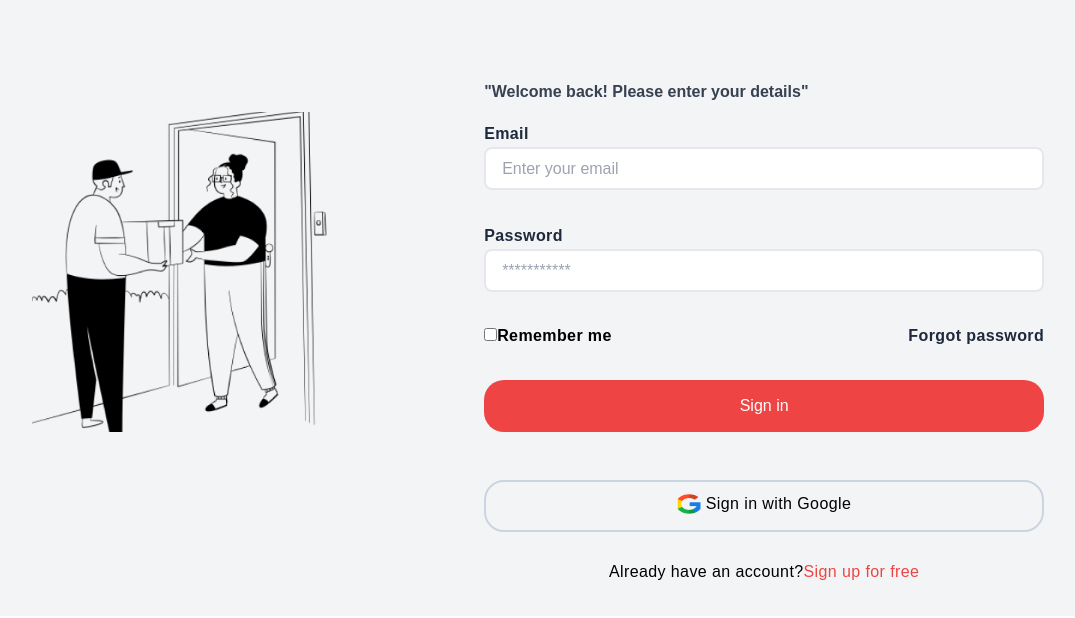
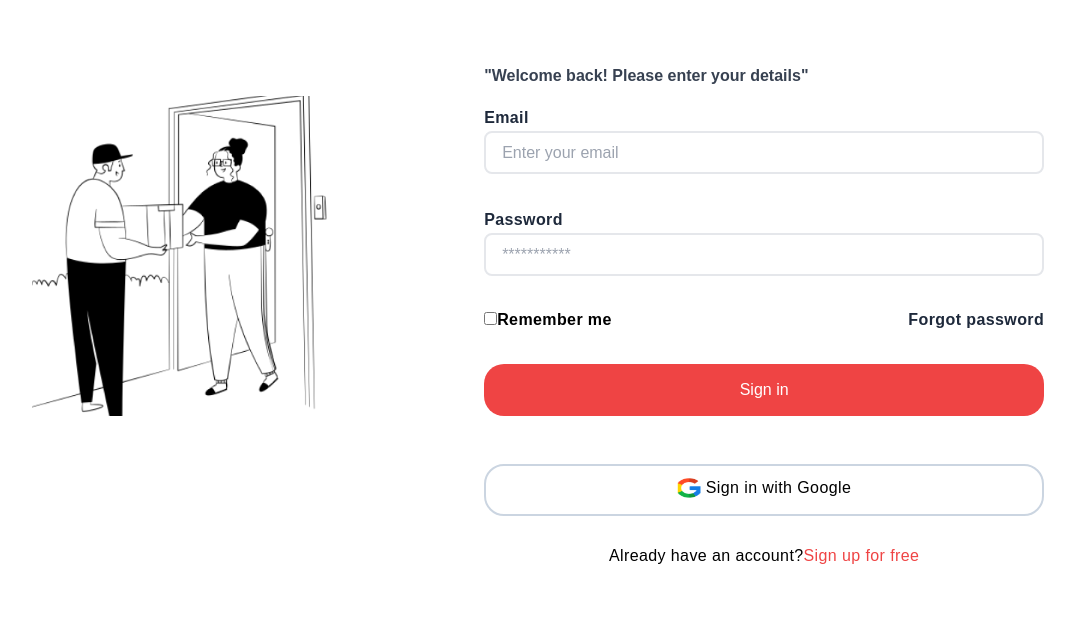
Before and after one commit to bsoc-bitbyte/GetIt, a Nuxt app: page /Signin in a window 1280 px wide. Shown: the top 618 px of the page, without its empty margins (102-1177 px from the left). Built offline with nearby package versions, Linux system fonts and the light colour scheme.

Commit message:
Fixed the extra white space bug

```diff
--- a/pages/Signin.vue
+++ b/pages/Signin.vue
@@ -1,5 +1,6 @@
 <template>
-  <div class="main  md:flex  bg-gray-100 md:justify-evenly py-[2rem] px-[0.1rem]">
+  <div class="page w-full:bg-gray-100">
+    <div class="main  md:flex md:justify-evenly pt-[1rem] px-[0.1rem]">
     <div class="left-panel mt-[5rem] hidden md:block">
       <img src="../assets/37.order-delivered-3.png" class = "w-80 h-80 border-1 border-gray-400 md:order-2" alt="delivery-img">
     </div>
@@ -54,11 +55,12 @@
       </div>
     </div>
   </div>
+  </div>
 </template>
 
 <script>
   export default {
-    name:'signinTailwind'
+    name:'Signin'
   }
 </script>
 
```
